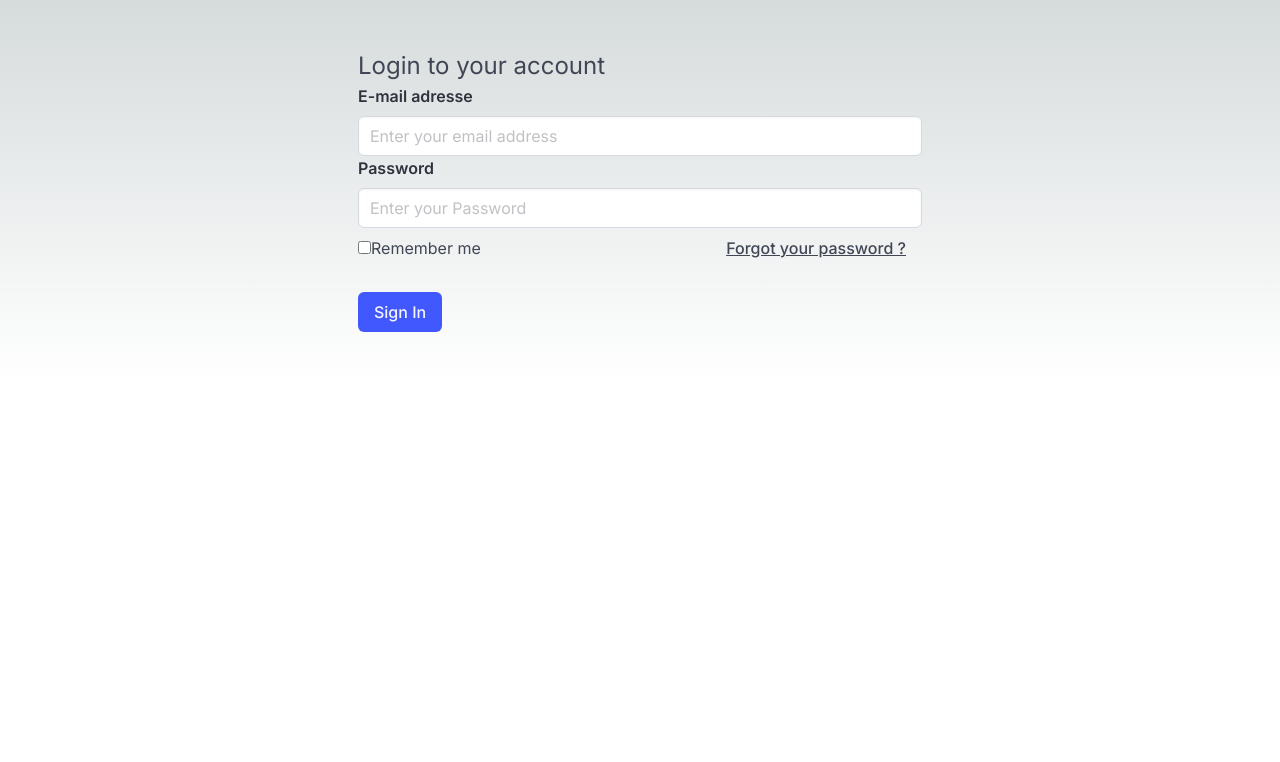
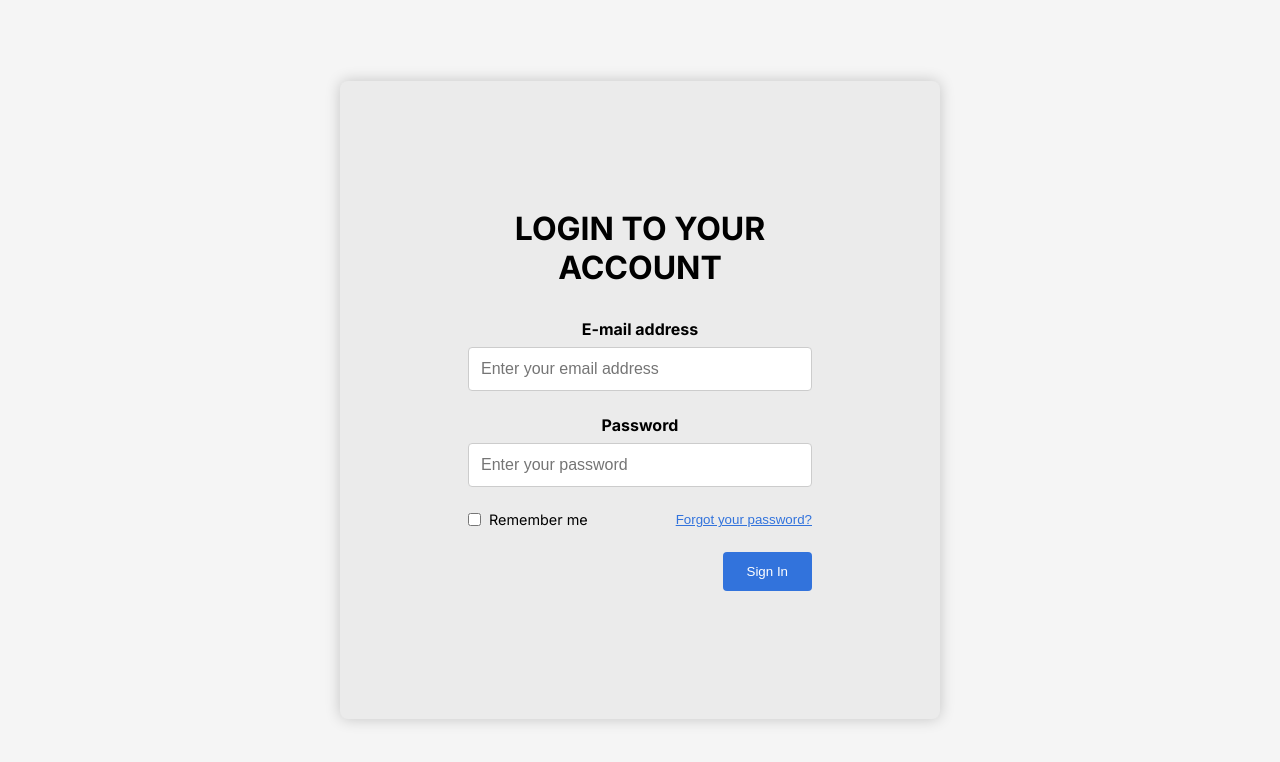
Before and after one commit to Dvaking/Piscine-Survivor, a Next.js app: page /login in a window 1280 px wide. Shown: the top 762 px of the page. Built offline with nearby package versions, Linux system fonts and the light colour scheme.

Commit message:
[MDF] Login page end

```diff
--- a/app/login/page.module.css
+++ b/app/login/page.module.css
@@ -1,232 +1,91 @@
-@import "https://cdn.jsdelivr.net/npm/bulma@1.0.2/css/bulma.min.css";
-
-.main {
+/* Conteneur principal pour le login */
+.login {
+  margin: 0;
+  padding: 0;
+  box-sizing: border-box;
+  background-color: #f5f5f5;
+  height: 100vh;
   display: flex;
-  flex-direction: column;
-  justify-content: space-between;
   align-items: center;
-  padding: 6rem;
-  min-height: 100vh;
+  justify-content: center;
 }
 
-.description {
-  display: inherit;
-  justify-content: inherit;
-  align-items: inherit;
-  font-size: 0.85rem;
-  max-width: var(--max-width);
+.loginContainer {
+  background-color: rgb(235, 235, 235);
+  padding: 8rem;
+  border-radius: 8px;
+  box-shadow: 0 0 15px rgba(0, 0, 0, 0.2);
   width: 100%;
-  z-index: 2;
-  font-family: var(--font-mono);
-}
-
-.description a {
-  display: flex;
-  justify-content: center;
-  align-items: center;
-  gap: 0.5rem;
-}
-
-.description p {
-  position: relative;
-  margin: 0;
-  padding: 1rem;
-  background-color: rgba(var(--callout-rgb), 0.5);
-  border: 1px solid rgba(var(--callout-border-rgb), 0.3);
-  border-radius: var(--border-radius);
-}
-
-.code {
-  font-weight: 700;
-  font-family: var(--font-mono);
-}
-
-.grid {
-  display: grid;
-  grid-template-columns: repeat(4, minmax(25%, auto));
-  max-width: 100%;
-  width: var(--max-width);
-}
-
-.card {
-  padding: 1rem 1.2rem;
-  border-radius: var(--border-radius);
-  background: rgba(var(--card-rgb), 0);
-  border: 1px solid rgba(var(--card-border-rgb), 0);
-  transition: background 200ms, border 200ms;
-}
-
-.card span {
-  display: inline-block;
-  transition: transform 200ms;
-}
-
-.card h2 {
-  font-weight: 600;
-  margin-bottom: 0.7rem;
-}
-
-.card p {
-  margin: 0;
-  opacity: 0.6;
-  font-size: 0.9rem;
-  line-height: 1.5;
-  max-width: 30ch;
-  text-wrap: balance;
-}
-
-.center {
-  display: flex;
-  justify-content: center;
-  align-items: center;
-  position: relative;
-  padding: 4rem 0;
-}
-
-.center::before {
-  background: var(--secondary-glow);
-  border-radius: 50%;
-  width: 480px;
-  height: 360px;
-  margin-left: -400px;
-}
-
-.center::after {
-  background: var(--primary-glow);
-  width: 240px;
-  height: 180px;
-  z-index: -1;
-}
-
-.center::before,
-.center::after {
-  content: "";
-  left: 50%;
-  position: absolute;
-  filter: blur(45px);
-  transform: translateZ(0);
-}
-
-.logo {
-  position: relative;
-}
-/* Enable hover only on non-touch devices */
-@media (hover: hover) and (pointer: fine) {
-  .card:hover {
-    background: rgba(var(--card-rgb), 0.1);
-    border: 1px solid rgba(var(--card-border-rgb), 0.15);
-  }
-
-  .card:hover span {
-    transform: translateX(4px);
-  }
-}
-
-@media (prefers-reduced-motion) {
-  .card:hover span {
-    transform: none;
-  }
-}
-
-/* Mobile */
-@media (max-width: 700px) {
-  .content {
-    padding: 4rem;
-  }
-
-  .grid {
-    grid-template-columns: 1fr;
-    margin-bottom: 120px;
-    max-width: 320px;
+  max-width: 600px;
   text-align: center;
 }
 
-  .card {
-    padding: 1rem 2.5rem;
+.title {
+  font-size: 2rem;
+  text-transform: uppercase;
+  margin-bottom: 2rem;
 }
 
-  .card h2 {
+.field {
+  margin-bottom: 1.5rem;
+}
+
+.label {
+  display: block;
+  font-weight: bold;
   margin-bottom: 0.5rem;
 }
 
-  .center {
-    padding: 8rem 0 6rem;
+.input {
+  width: 100%;
+  padding: 0.75rem;
+  border: 1px solid #ccc;
+  border-radius: 4px;
+  font-size: 1rem;
 }
 
-  .center::before {
-    transform: none;
-    height: 300px;
+.options {
+  display: flex;
+  justify-content: space-between;
+  align-items: center;
+  margin-bottom: 1.5rem;
 }
 
-  .description {
-    font-size: 0.8rem;
+.checkbox {
+  display: flex;
+  align-items: center;
+  font-size: 0.9rem;
 }
 
-  .description a {
-    padding: 1rem;
+.checkbox input {
+  margin-right: 0.5rem;
 }
 
-  .description p,
-  .description div {
-    display: flex;
-    justify-content: center;
-    position: fixed;
-    width: 100%;
+.vSmallMarginLeft {
+  margin-left: 0;
 }
 
-  .description p {
-    align-items: center;
-    inset: 0 0 auto;
-    padding: 2rem 1rem 1.4rem;
-    border-radius: 0;
+.buttonText {
+  background: none;
   border: none;
-    border-bottom: 1px solid rgba(var(--callout-border-rgb), 0.25);
-    background: linear-gradient(
-      to bottom,
-      rgba(var(--background-start-rgb), 1),
-      rgba(var(--callout-rgb), 0.5)
-    );
-    background-clip: padding-box;
-    backdrop-filter: blur(24px);
+  color: #3273dc;
+  cursor: pointer;
+  text-decoration: underline;
 }
 
-  .description div {
-    align-items: flex-end;
-    pointer-events: none;
-    inset: auto 0 0;
-    padding: 2rem;
-    height: 200px;
-    background: linear-gradient(
-      to bottom,
-      transparent 0%,
-      rgb(var(--background-end-rgb)) 40%
-    );
-    z-index: 1;
-  }
+.actions {
+  text-align: right;
 }
 
-/* Tablet and Smaller Desktop */
-@media (min-width: 701px) and (max-width: 1120px) {
-  .grid {
-    grid-template-columns: repeat(2, 50%);
-  }
+.buttonLink {
+  padding: 0.75rem 1.5rem;
+  background-color: #3273dc;
+  color: #fff;
+  border: none;
+  border-radius: 4px;
+  cursor: pointer;
 }
 
-@media (prefers-color-scheme: dark) {
-  .vercelLogo {
-    filter: invert(1);
+.buttonLink:hover {
+  background-color: #275a9e;
 }
-
-  .logo {
-    filter: invert(1) drop-shadow(0 0 0.3rem #ffffff70);
-  }
-}
-
-@keyframes rotate {
-  from {
-    transform: rotate(360deg);
-  }
-  to {
-    transform: rotate(0deg);
-  }
-}
--- a/app/login/page.tsx
+++ b/app/login/page.tsx
@@ -2,55 +2,46 @@ import styles from "./page.module.css";
 
 export default function Login() {
   return (
-    <main className={styles.LoginPage}>
-      <div className="section">
-        <div className="container">
-          <div className="columns">
-            <div className="column is-offset-3 is-6">
-              <h4 className="is-size-4">Login to your account</h4>
+    <body>
+      <main className={styles.login}>
+        <div className={styles.loginContainer}>
+          <h4 className={styles.title}>Login to your account</h4>
 
-              <form>
-                <div>
-                  <label className="label">E-mail adresse</label>
-                  <div className="control">
-                    <input className="input" type="email" placeholder="Enter your email address"/>
-                  </div>
+          <form className={styles.form}>
+            <div className={styles.field}>
+              <label className={styles.label}>E-mail address</label>
+              <input
+                className={styles.input}
+                type="email"
+                placeholder="Enter your email address"
+                required
+              />
             </div>
 
-                <div>
-                  <label className="label">Password</label>
-                  <div className="control">
-                    <input className="input" type="password" placeholder="Enter your Password"/>
-                  </div>
+            <div className={styles.field}>
+              <label className={styles.label}>Password</label>
+              <input
+                className={styles.input}
+                type="password"
+                placeholder="Enter your password"
+                required
+              />
             </div>
 
-                <div className="level">
-                  <div className="level-left">
-                    <div className="level-item">
-                      <label className="checkbox">
-                        <input type="checkbox"/>
+            <div className={styles.options}>
+              <label className={styles.checkbox}>
+                <input type="checkbox" />
                 Remember me
               </label>
-                    </div>
+              <button className={styles.buttonText}>Forgot your password?</button>
             </div>
 
-                  <div className="level-right">
-                    <div className="level-item">
-                      <button className="button is-text">Forgot your password ?</button>
-                    </div>
-                  </div>
-                </div>
-
-                <div className="fiel is-grouped">
-                  <div className="control">
-                    <button className="button is-link">Sign In</button>
-                  </div>
+            <div className={styles.actions}>
+              <button className={styles.buttonLink}>Sign In</button>
             </div>
           </form>
         </div>
-          </div>
-        </div>
-      </div>
       </main>
+    </body>
   );
 }
```
Lines whose indentation alone changed are shown as unchanged.
